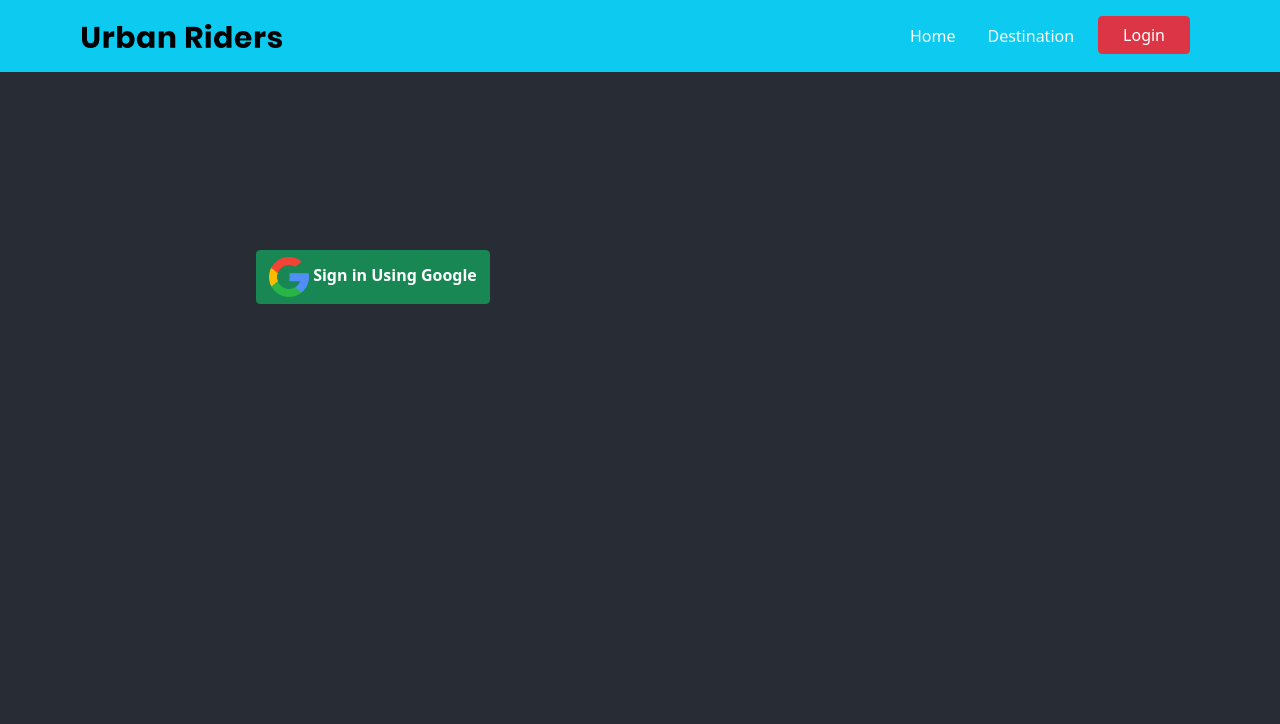
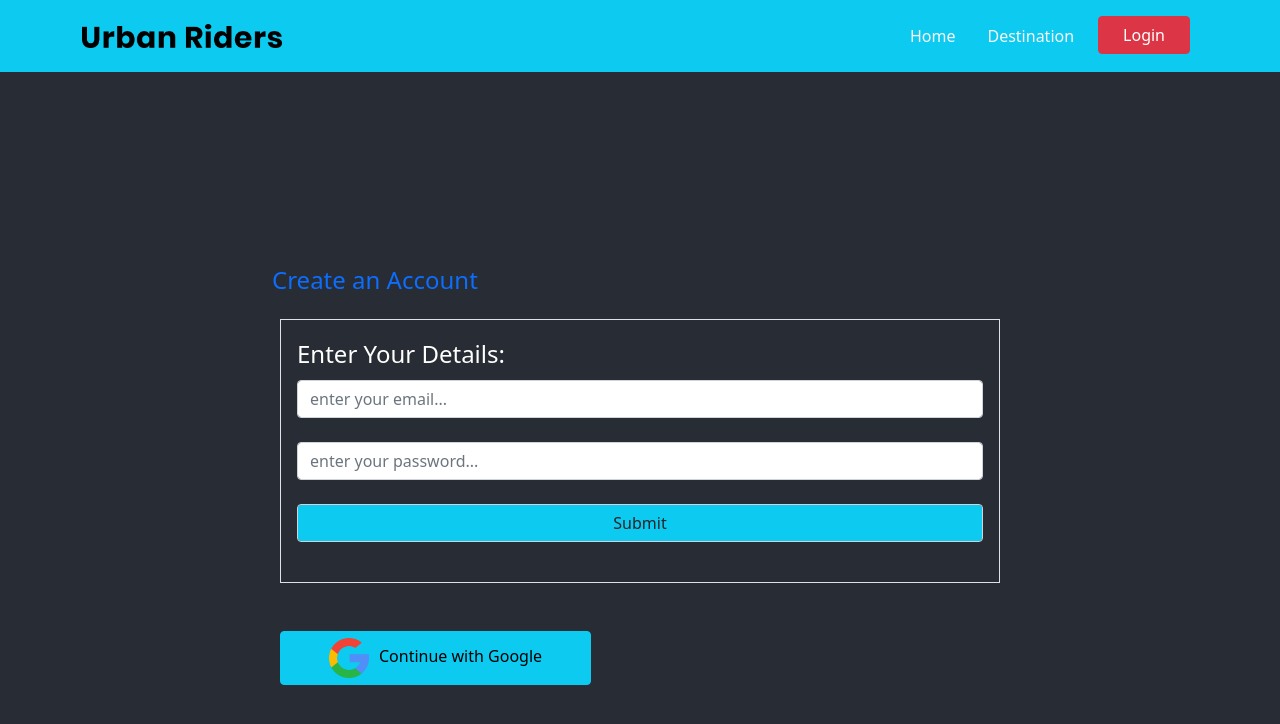
Before and after one commit to QuaziSamiha/Travelling-Agency, a React (Create React App) app: page /login in a window 1280 px wide. Shown: the top 724 px of the page. Built offline with nearby package versions, Linux system fonts and the light colour scheme.

Commit message:
login form done

```diff
--- /dev/null
+++ b/src/components/Login/Login.css
@@ -0,0 +1,9 @@
+.google-logo{
+    height: 40px;
+    width: 40px;
+    margin-right: 10px;
+}
+
+button{
+    border-radius: 20px;
+}
--- a/src/components/Login/Login.js
+++ b/src/components/Login/Login.js
@@ -1,10 +1,11 @@
-import React, { useContext } from 'react';
+import React, { useContext, useState } from 'react';
 import firebase from "firebase/app";
 import "firebase/auth";
 import firebaseConfig from './firebase.config';
 import { UserContext } from '../../App';
 import { useHistory, useLocation } from 'react-router';
 import GoogleLogo from '../../images/google-logo.png';
+import './Login.css';
 
 if (firebase.apps.length === 0) {
     firebase.initializeApp(firebaseConfig);
@@ -37,10 +38,48 @@ const Login = () => {
             })
     }
 
+    const [user, setUser] = useState({
+        isSignedIn: false,
+        email: '',
+        password: ''
+    });
+
+    const handleSubmit = () => {
+        console.log('sign in clicked')
+    }
+
+    const handleBlur = (event) => {
+        let isFormValid;
+        if (event.target.name === 'email') {
+            isFormValid = /\S+@\S+\.\S+/.test(event.target.value);
+        }
+        if (event.target.name === 'password') {
+            isFormValid = event.target.value.length > 6;
+        }
+        if (isFormValid) {
+            const updateUserInfo = { ...user };
+            updateUserInfo[event.target.name] = event.target.value;
+            setUser(updateUserInfo);
+        }
+    }
+
     return (
         <div style={{ paddingTop: '250px', margin: '0 20%' }}>
-            {/* <h1>This is login</h1> */}
-            <button onClick={handleGoogleSignIn} className='btn btn-success'> <img src={GoogleLogo} alt="" style={{ height: '40px', width: "40px" }} /> <b>Sign in Using Google</b> </button>
+
+            <h4 className='m-3 text-primary'>Create an Account</h4>
+            <form>
+                <fieldset className='border p-3 m-4'>
+                    <legend className=''>Enter Your Details:</legend>
+                    <input className='form-control' type="text" name="email" onBlur={handleBlur} placeholder='enter your email...' required /> <br />
+                    <input className='form-control' type="password" name="password" onBlur={handleBlur} placeholder='enter your password...' required />  <br />
+                    <input className='form-control bg-info' type="submit" value="Submit" /> <br />
+                </fieldset>
+            </form>
+
+            <button onClick={handleGoogleSignIn} className='m-4 px-5 btn btn-info'>
+                <img src={GoogleLogo} alt="" className='google-logo'/>
+            Continue with Google
+            </button>
         </div>
     );
 };
```
